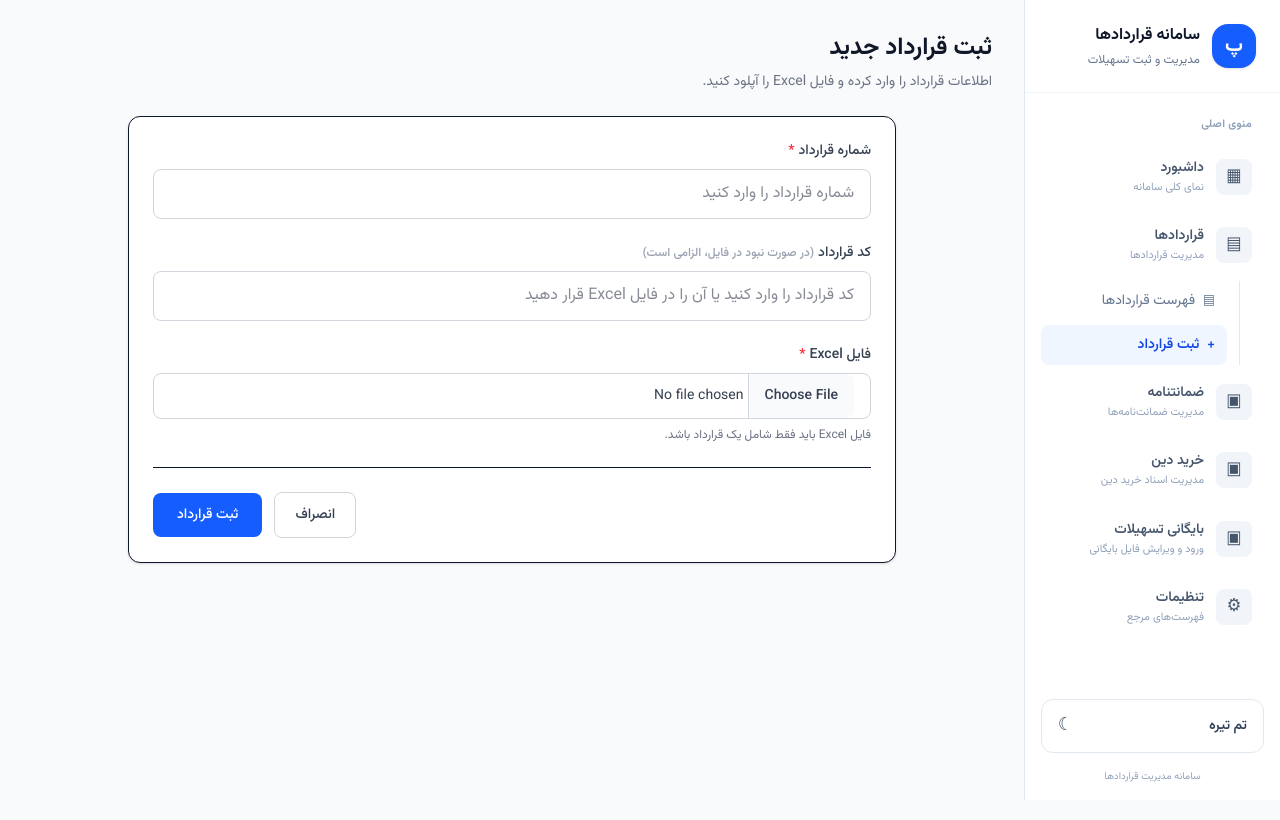
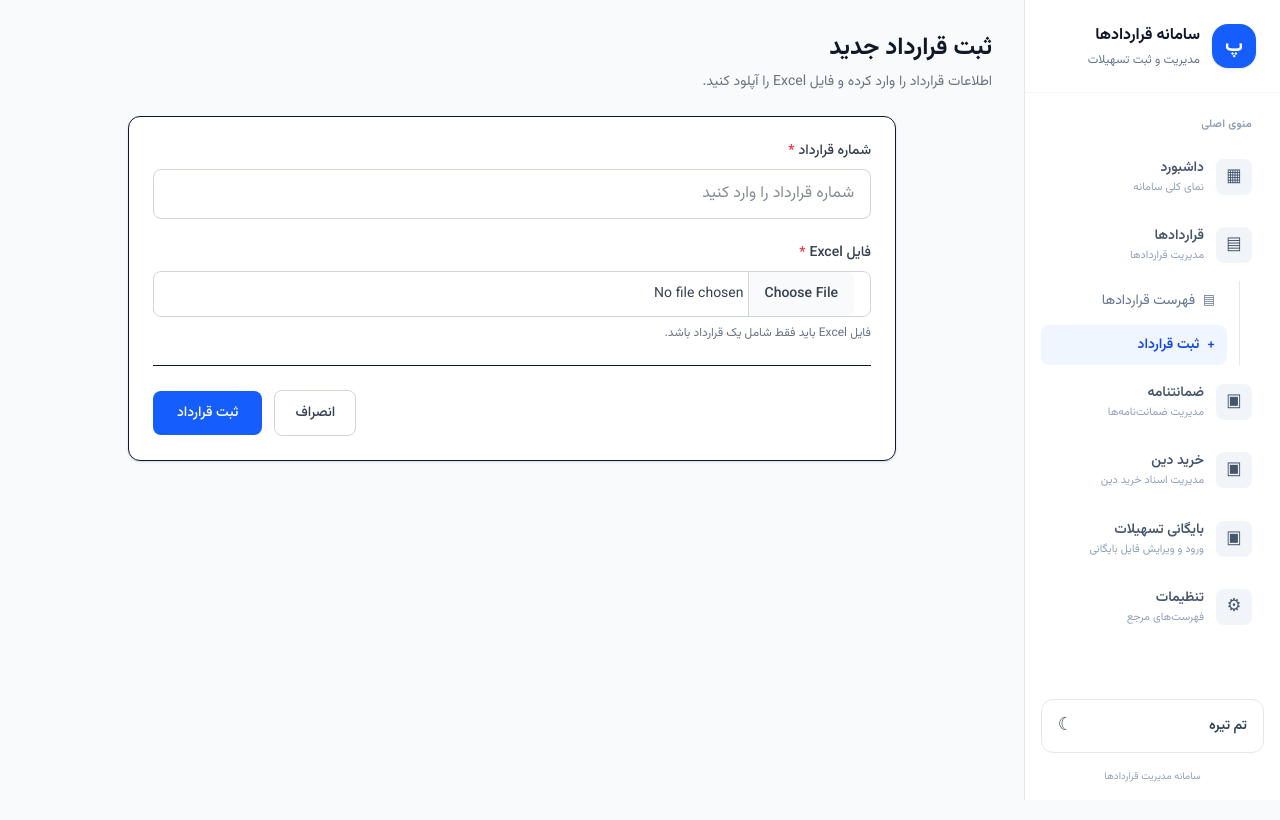
Before and after one commit to MortezaFathnia/post-app, a Next.js app: page /dashboard/upload in a window 1280 px wide. Shown: the top 820 px of the page. Built offline with nearby package versions, Linux system fonts and the light colour scheme.

Commit message:
Remove contract code input from upload page

```diff
--- a/app/dashboard/upload/page.tsx
+++ b/app/dashboard/upload/page.tsx
@@ -15,7 +15,6 @@ export default function UploadPage() {
 
   const [file, setFile] = useState<File | null>(null);
   const [contractNumber, setContractNumber] = useState("");
-  const [contractCode, setContractCode] = useState("");
   const [loading, setLoading] = useState(false);
   const [error, setError] = useState("");
 
@@ -41,7 +40,6 @@ export default function UploadPage() {
 
       formData.append("file", file);
       formData.append("contractNumber", contractNumber.trim());
-      formData.append("contractCode", contractCode.trim());
 
       const response = await fetch("/api/upload", {
         method: "POST",
@@ -118,31 +116,6 @@ export default function UploadPage() {
               />
             </div>
 
-            {/* Contract Code */}
-            <div>
-              <label
-                htmlFor="contractCode"
-                className="mb-2 block text-sm font-medium text-gray-700"
-              >
-                کد قرارداد
-                <span className="mr-1 text-xs text-gray-400">
-                  (در صورت نبود در فایل، الزامی است)
-                </span>
-              </label>
-
-              <input
-                id="contractCode"
-                type="text"
-                value={contractCode}
-                onChange={(event) =>
-                  setContractCode(event.target.value)
-                }
-                placeholder="کد قرارداد را وارد کنید یا آن را در فایل Excel قرار دهید"
-                className="w-full rounded-lg border border-gray-300 px-4 py-3 text-right outline-none transition focus:border-blue-500 focus:ring-2 focus:ring-blue-100"
-                disabled={loading}
-              />
-            </div>
-
             {/* Excel */}
             <div>
               <label
```
